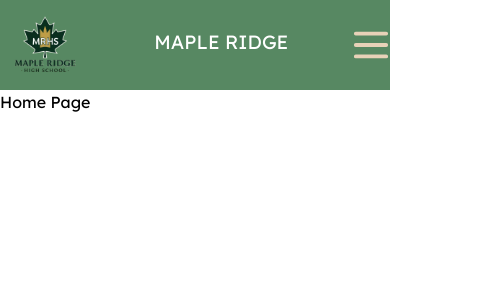
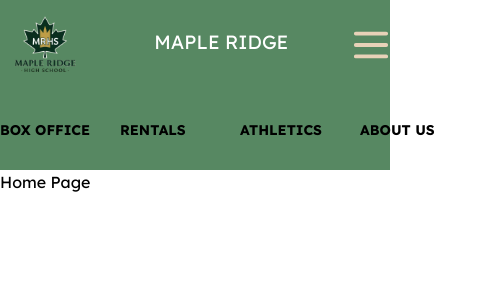
Before and after one commit to UniqueCode3691/FBLA-Website, a React (Vite) app: page / in a window 390 px wide. Both pictures are taken after a click on the button 371 px from the left and 45 px from the top of the page. Shown: the top 300 px of the page, 480 px wide, since content can reach past the window. Built offline with nearby package versions, Linux system fonts and the light colour scheme.

Commit message:
Added functional button for mobile, still no styling yet

```diff
--- a/src/pages/components/Header.jsx
+++ b/src/pages/components/Header.jsx
@@ -2,6 +2,7 @@ import React from 'react';
 import logoImage from "../../assets/mapleridge.png"
 import menuImage from "../../assets/menu.svg"
 import { Link } from "react-router-dom"
+import MobileNav from './MobileNavbar'
 
 export default function Header(props) {
 
@@ -9,8 +10,9 @@ export default function Header(props) {
 
     function toggleNavbar() {
         setIsOpen(prevIsOpen => !prevIsOpen)
-        console.log(isOpen)
     }
+
+    console.log(isOpen)
 
     return (
         <nav className="top-0 left-0">
@@ -23,7 +25,7 @@ export default function Header(props) {
                     <img src={menuImage} alt="Menu Icon" />
                 </button>
             </div>
-
+            {isOpen && <MobileNav />}
 
             <div className="hidden sm:flex justify-around justify-items-center items-center bg-mapletan w-full h-20">
 
--- /dev/null
+++ b/src/pages/components/MobileNavbar.jsx
@@ -0,0 +1,12 @@
+import { Link } from "react-router-dom"
+
+export default function MobileNav() {
+    return (
+        <div className="flex sm:hidden justify-around justify-items-center items-center bg-maplegreen w-full h-20">
+            <Link className="peer/bo text-sm sm:text-lg min-w-30 font-bold hover:text-slate-600 active:underline" to="/box-office">BOX OFFICE</Link>
+            <Link className="peer/r text-sm sm:text-lg min-w-30 font-bold hover:text-slate-600 active:underline" to="/rentals">RENTALS</Link>
+            <Link className="peer/a text-sm sm:text-lg min-w-30 font-bold hover:text-slate-600 active:underline" to="/athletics">ATHLETICS</Link>
+            <Link className="peer/au text-sm sm:text-lg min-w-30 font-bold hover:text-slate-600 active:underline" to="/about-us">ABOUT US</Link>
+         </div>
+    )
+}
```
